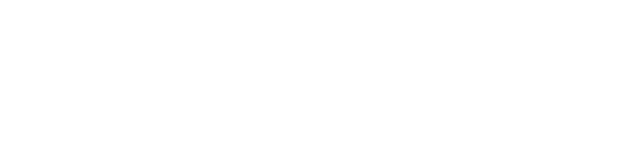
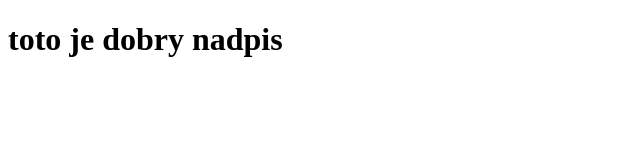
Before and after one commit to luprok/gittest, a plain HTML site: page index.html in a window 1280 px wide. Shown: the whole page, without its empty margins (0-640 px from the left). Drawn offline with Linux system fonts and the light colour scheme.

Commit message:
Update index.html

```diff
--- a/index.html
+++ b/index.html
@@ -8,6 +8,7 @@
 </head>
 
 <body>
+    <h1>toto je dobry nadpis</h1>
 </body>
 
 </html>
```
